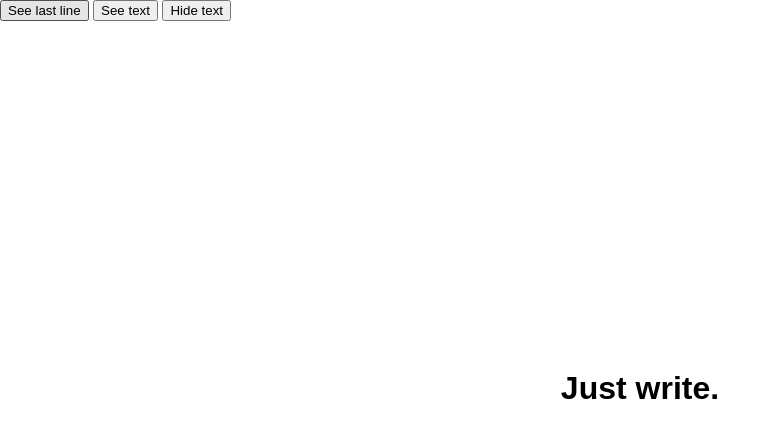
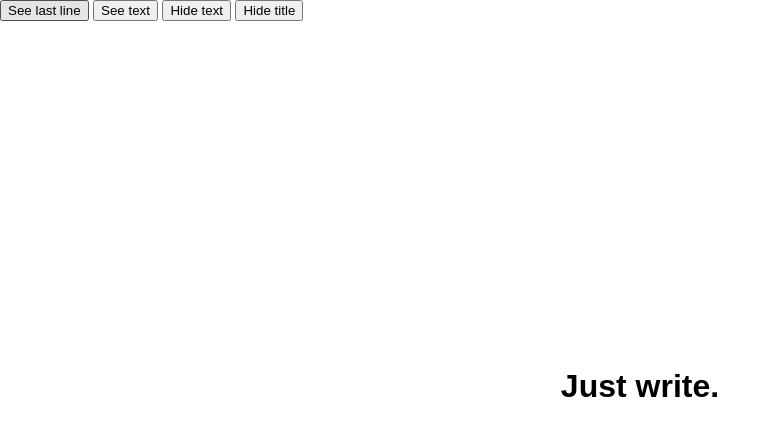
Before and after one commit to samFredLumley/intoTheAether, a plain HTML site: page index.html in a window 1280 px wide. Shown: the whole page, without its empty margins (0-780 px from the left). Drawn offline with nearby package versions, Linux system fonts and the light colour scheme.

Commit message:
toggle title

```diff
--- a/index.html
+++ b/index.html
@@ -30,7 +30,7 @@
     }
 
     #text-input {
-      font-size: 13pt;
+      font-size: 16pt;
       text-align: center;
       border: none;
       outline: none;
@@ -51,7 +51,7 @@
 
       <div id="input-section" class="centered" onclick="document.getElementById('text-input').focus()">
 
-        <h1>Just write.</h1>
+        <h1 id="title">Just write.</h1>
 
         <input id="text-input" type="text" name="text" autofocus="autofocus" onkeyup="uniCharCode(event)" onkeydown="uniKeyCode(event)">
 
@@ -62,6 +62,7 @@
         <button type="button" name="button" onclick="seeLastLine()">See last line</button>
         <button type="button" name="button" onclick="seeText()">See text</button>
         <button type="button" name="button" onclick="hideText()">Hide text</button>
+        <button type="button" name="button" id="hide-title" onclick="hideTitle()">Hide title</button>
 
         <p id="written-text"></p>
         <p id="last-line"></p>
@@ -73,6 +74,9 @@
   </body>
 
   <script>
+
+  // find out div height for title to re-centre input
+  var titleHeight = $('title').height();
 
 
   function uniCharCode(event) {
@@ -108,7 +112,10 @@
     document.getElementById('text-input').focus();
   });
 
-
+  function hideTitle() {
+    $('#title').fadeToggle();
+    $(this).val( $(this).val() == 'Hide Spreads' ? 'Show Spreads' : 'Hide Spreads' );
+  }
 
 
   </script>
```
